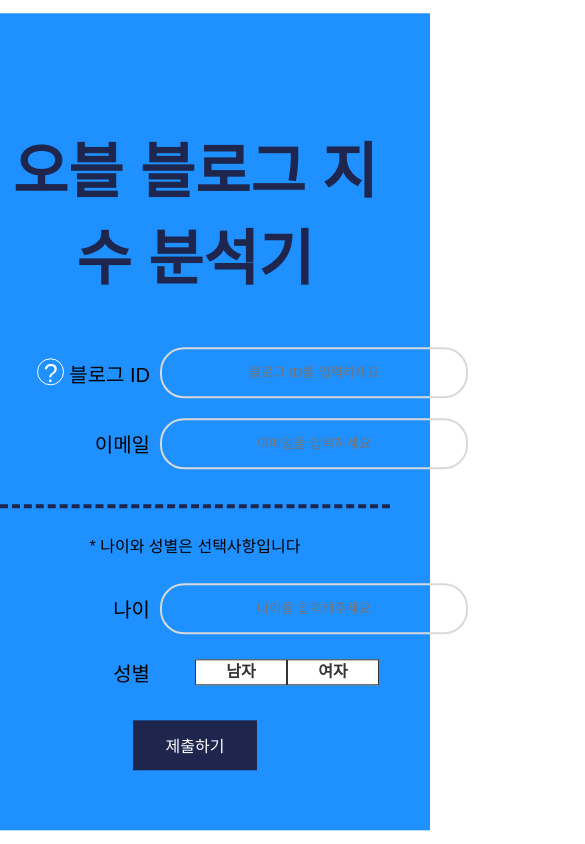
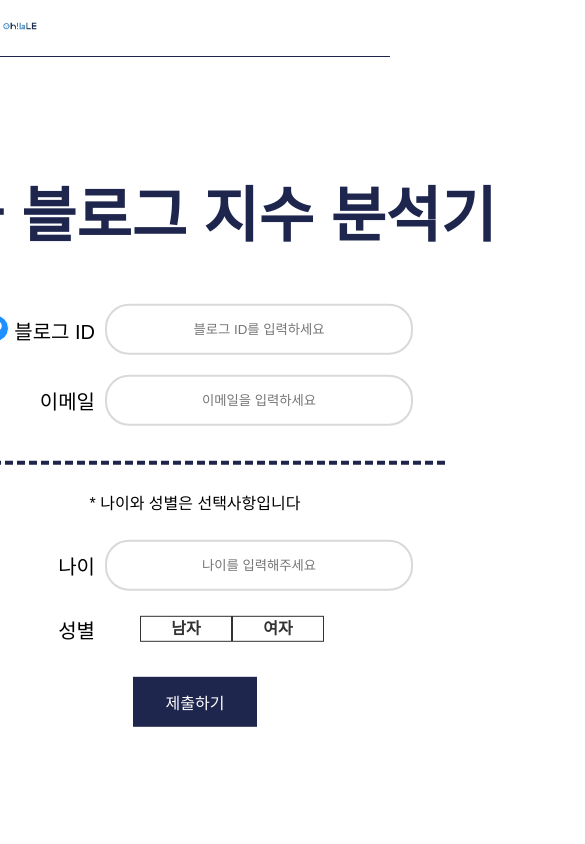
Before and after one commit to hyde0395/ohble_influencer_analysis_website, a Next.js app: page / in a window 390 px wide. Shown: the top 844 px of the page, 585 px wide, since content can reach past the window. Built offline with nearby package versions, Linux system fonts and the light colour scheme.

Commit message:
버그 수정

```diff
--- a/pages/index.tsx
+++ b/pages/index.tsx
@@ -50,8 +50,7 @@
       <div className="line"></div>
       <form
         acceptCharset="utf-8"
-        action="/api/post/new"
-        method="POST"
+        method="post"
         className="box"
         onSubmit={handleSubmit(onValid)}
       >
@@ -92,7 +91,6 @@
                   message: "아이디는 소문자, 대문자, 숫자로 구성되어야합니다",
                 },
               })}
-              name="blogid"
               type="text"
               className="id"
               placeholder="블로그 ID를 입력하세요"
@@ -114,7 +112,6 @@
               type="text"
               className="email"
               placeholder="이메일을 입력하세요"
-              name="email"
             />
           </div>
           {errors.email && <small role="alert">{errors.email.message}</small>}
@@ -126,7 +123,6 @@
               {...register("age")}
               type="number"
               placeholder="나이를 입력해주세요"
-              name="age"
             />
           </div>
           {errors.age && <small role="alert">{errors.age.message}</small>}
@@ -140,7 +136,6 @@
                 type="radio"
                 id="gender1"
                 value="male"
-                name="gender"
               />
               <label htmlFor="gender1">남자</label>
 
@@ -149,7 +144,6 @@
                 type="radio"
                 id="gender2"
                 value="female"
-                name="gender"
               />
               <label htmlFor="gender2">여자</label>
             </div>
--- a/styles/globals.css
+++ b/styles/globals.css
@@ -49,7 +49,7 @@
   font-weight: 800;
   padding-top: 30px;
 }
-@media screen and (max-width: 768px) {
+/* @media screen and (max-width: 768px) {
   .box h1 {
     font: 1.5rem;
   }
@@ -65,9 +65,9 @@
 
   .box input[type="text"],
   .box input[type="number"] {
-    padding: 16px 12px;
+    padding: 12px 12px;
   }
-}
+} */
 
 /* number input 화살표 없애기 */
 input[type="number"]::-webkit-outer-spin-button,
```
